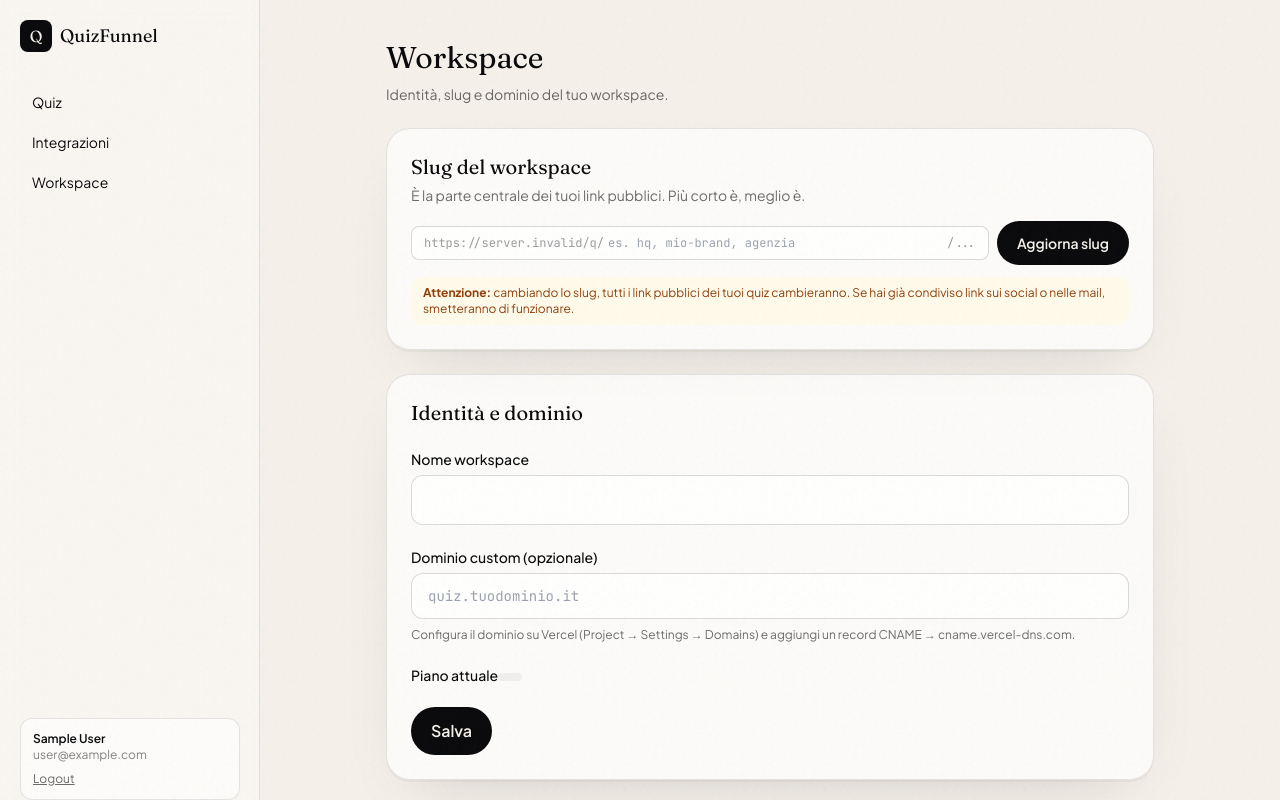
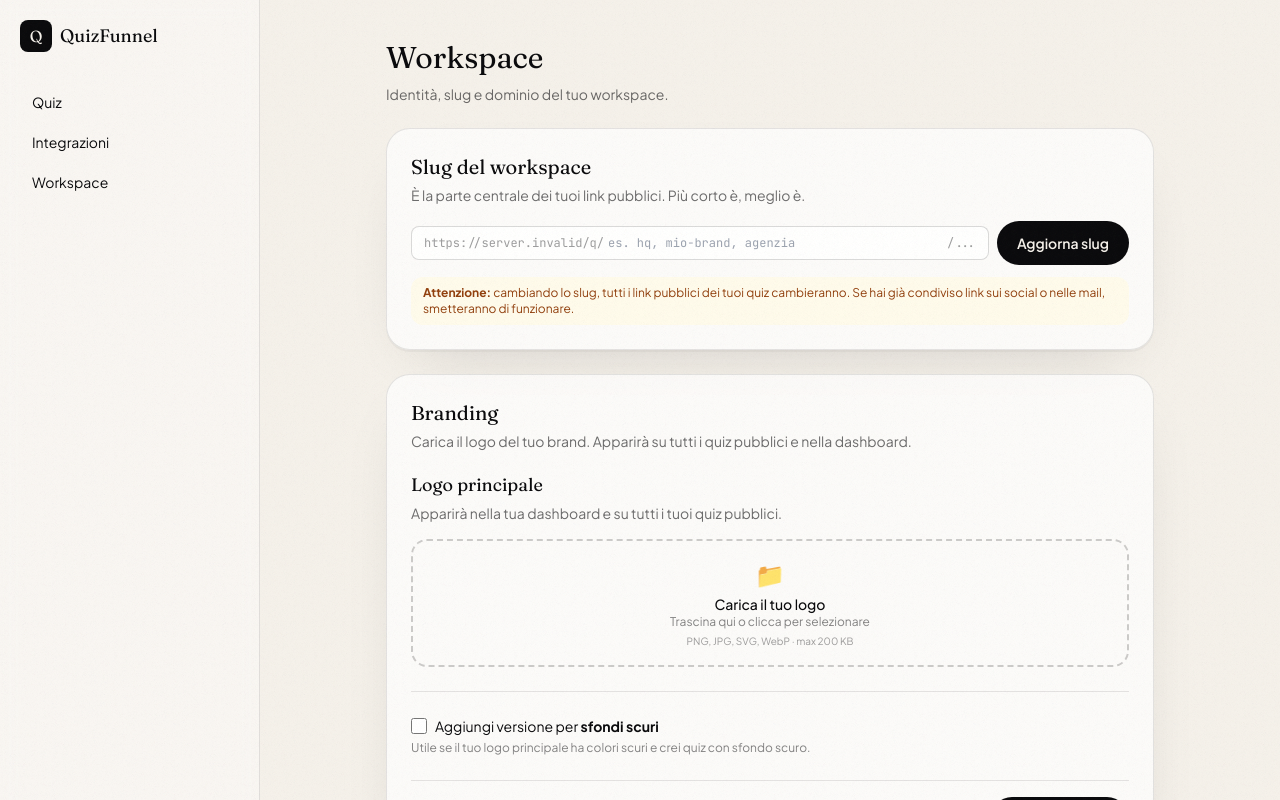
Before and after one commit to saam40ac/quizfunnel, a Next.js app: page /dashboard/settings in a window 1280 px wide. Shown: the top 800 px of the page. Built offline with nearby package versions, Linux system fonts and the light colour scheme; no server answers; the database is empty; sample sign-in values are in the browser's storage.

Commit message:
Update page.tsx

```diff
--- a/src/app/dashboard/settings/page.tsx
+++ b/src/app/dashboard/settings/page.tsx
@@ -2,6 +2,7 @@
 import { auth } from "@/lib/auth";
 import { revalidatePath } from "next/cache";
 import { getBaseUrl } from "@/lib/utils";
+import { WorkspaceBrandingClient } from "./workspace-branding-client";
 
 export default async function SettingsPage({
   searchParams,
@@ -24,6 +25,21 @@
       data: { name, customDomain },
     });
     revalidatePath("/dashboard/settings");
+  }
+
+  async function saveBranding(data: { logoUrl: string | null; logoUrlDark: string | null }) {
+    "use server";
+    const session = await auth();
+    const wsId = (session!.user as any).workspaceId as string;
+    await prisma.workspace.update({
+      where: { id: wsId },
+      data: {
+        logoUrl: data.logoUrl,
+        logoUrlDark: data.logoUrlDark,
+      },
+    });
+    revalidatePath("/dashboard/settings");
+    revalidatePath("/dashboard");
   }
 
   async function updateSlug(formData: FormData) {
@@ -119,6 +135,21 @@
         </div>
       </div>
 
+      {/* Branding (logo) */}
+      <div className="card mt-6">
+        <h2 className="font-display text-xl">Branding</h2>
+        <p className="mt-1 text-sm text-ink/60">
+          Carica il logo del tuo brand. Apparirà su tutti i quiz pubblici e nella dashboard.
+        </p>
+        <div className="mt-5">
+          <WorkspaceBrandingClient
+            initialLogoUrl={ws?.logoUrl ?? null}
+            initialLogoUrlDark={ws?.logoUrlDark ?? null}
+            saveAction={saveBranding}
+          />
+        </div>
+      </div>
+
       {/* Resto delle impostazioni */}
       <form action={save} className="card mt-6 space-y-5">
         <h2 className="font-display text-xl">Identità e dominio</h2>
```
